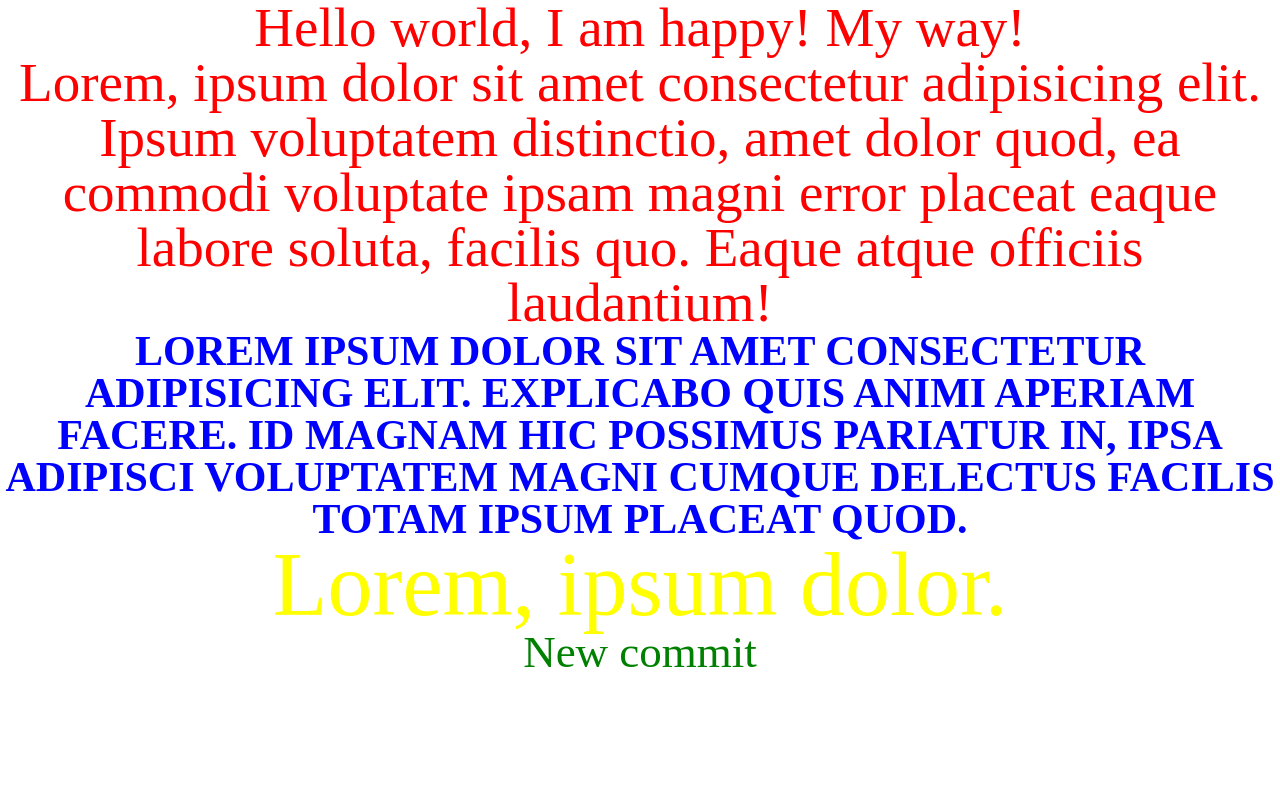
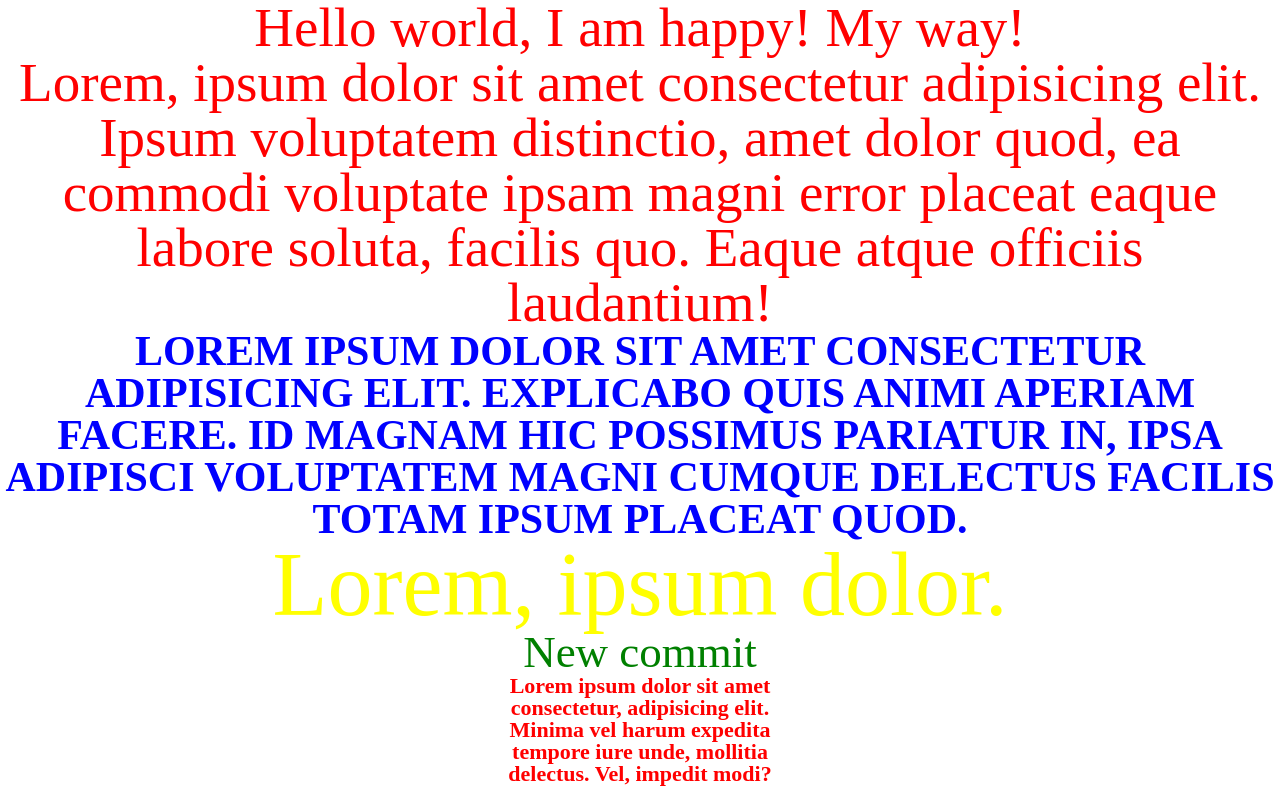
Before and after one commit to HavrylenkoQA21/new_project, a website: page src/index.html in a window 1280 px wide. Drawn offline with nearby package versions, Linux system fonts and the light colour scheme; files that its build step writes are made by us from their sources; files whose address does not match are found by name.

Commit message:
content-2

```diff
--- a/gulp/version.json
+++ b/gulp/version.json
@@ -1,3 +1,3 @@
 {
-    "main": "20250326182738"
+    "main": "20250326183204"
 }
--- a/src/index.html
+++ b/src/index.html
@@ -13,6 +13,7 @@
 			</div>
 			<h3>Lorem, ipsum dolor.</h3>
 			<h4>New commit</h4>
+			<div class="content-2">Lorem ipsum dolor sit amet consectetur, adipisicing elit. Minima vel harum expedita tempore iure unde, mollitia delectus. Vel, impedit modi?</div>
 		</main>
 		@@include('html/footer.html',{})
 		<script src="js/app.min.js"></script>
--- a/src/scss/style.scss
+++ b/src/scss/style.scss
@@ -18,11 +18,18 @@ h2 {
 }
 h3 {
    font-size: 90px;
-   color: yellow
-   ;
+   color: yellow;
 }
 
-h4{
+h4 {
    font-size: 45px;
    color: green;
 }
+.content-2 {
+   font-size: 22px;
+   font-weight: 600;
+   color: red;
+   max-width: 300px;
+   text-align: center;
+   margin: 0 auto;
+}
```
Also changed, not shown: dist/css/style.css, dist/css/style.min.css, dist/index.html.
